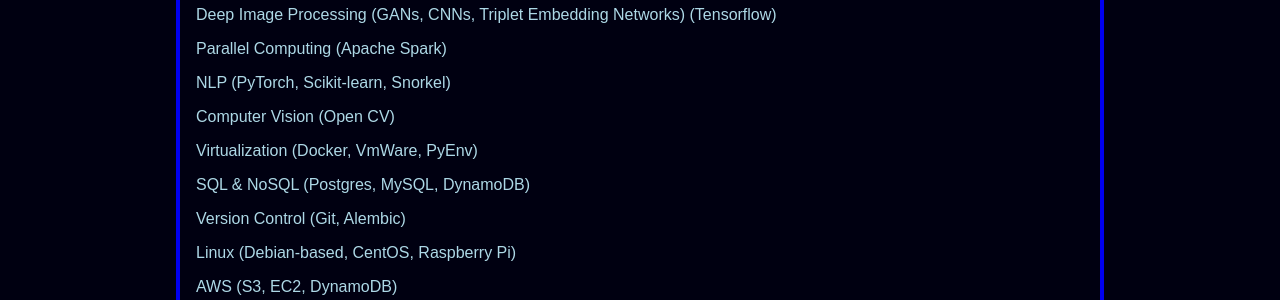
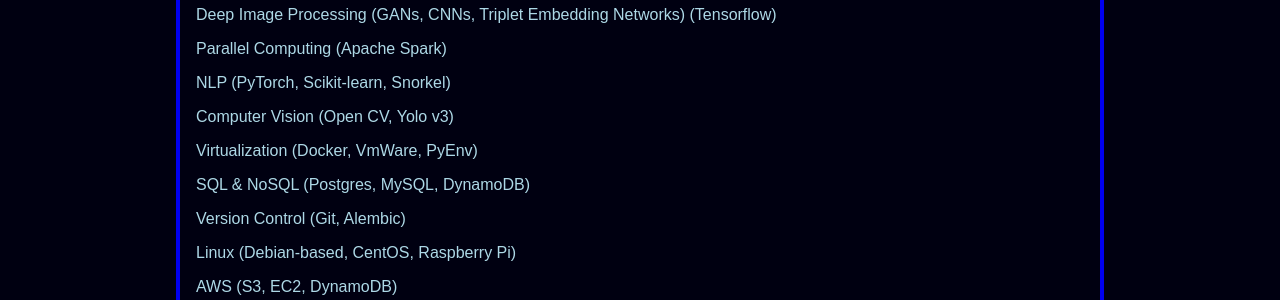
Before and after one commit to SilverEngineered/personal_site, a Flask app: page / in a window 1280 px wide. Shown: the part 809-1109 px from the top of the page. Run offline with Flask 2, Linux system fonts and the light colour scheme.

Commit message:
added yolo

```diff
--- a/app/templates/index.html
+++ b/app/templates/index.html
@@ -39,7 +39,7 @@
     </p>
  <p>NLP (PyTorch, Scikit-learn, Snorkel)
     </p>
-  <p> Computer Vision (Open CV)
+  <p> Computer Vision (Open CV, Yolo v3)
     </p>
   <p>Virtualization (Docker, VmWare, PyEnv)
     </p>
```
